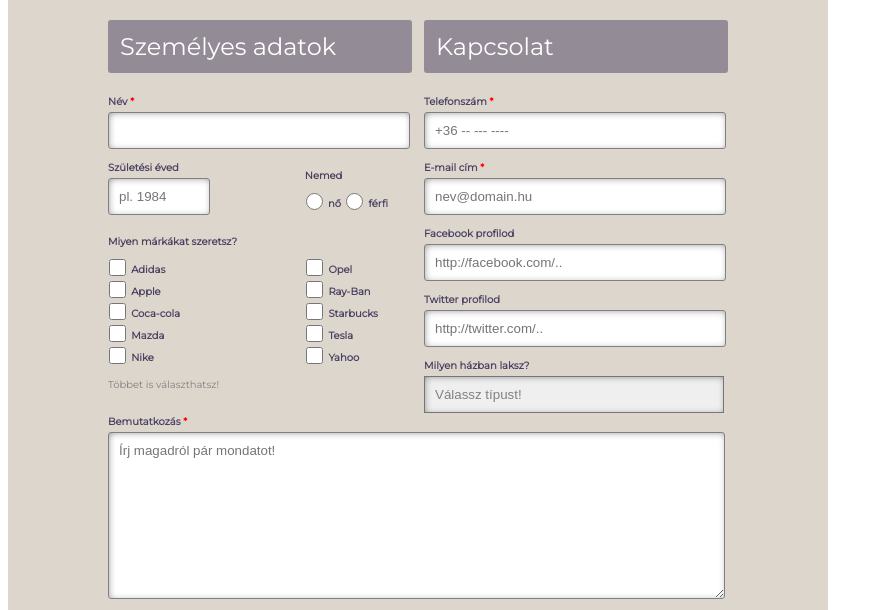
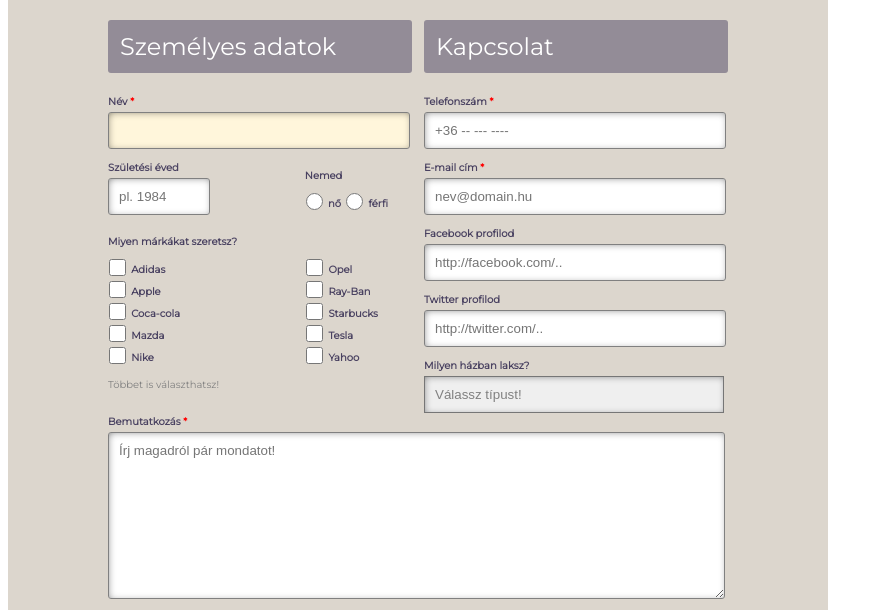
Before and after one commit to greenfox-zerda-lasers/matheb, a plain HTML site: page week-02/day-2/form.html in a window 1280 px wide. In both pictures the pointer is over the input 259 px from the left and 320 px from the top of the page. Shown: the part 190-800 px from the top of the page, without its empty margins (0-883 px from the left). Drawn offline with Linux system fonts and the light colour scheme.

Commit message:
Hover effect added to input fields

```diff
--- a/week-02/day-2/form.css
+++ b/week-02/day-2/form.css
@@ -87,6 +87,16 @@ input[type="number"]{
   box-shadow: inset 1px 1px 10px -4px rgba(0,0,0,0.75);
 }
 
+input[type="text"]:hover,
+input[type="email"]:hover,
+input[type="tel"]:hover,
+input[type="url"]:hover,
+input[type="select"]:hover,
+input[type="number"]:hover{
+  background-color: #fff6db;
+}
+
+
 #second{
   width: 100%;
 }
@@ -128,6 +138,10 @@ button{
   padding: 10px;
   text-transform: uppercase;
   border: 1px solid grey;
+}
+
+button:hover{
+  background-color: rgba(255, 0, 0, 0.3);
 }
 
 .button{
```
